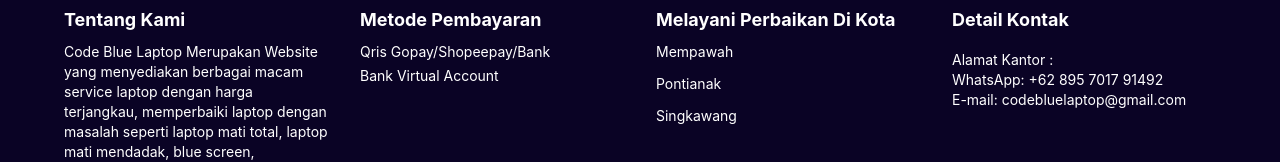
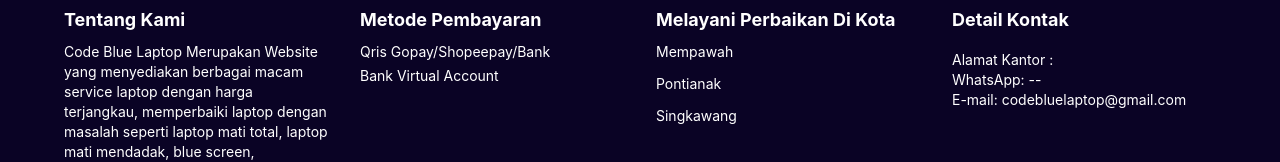
Before and after one commit to Sora-Aizawaa/Sora-Aizawaa-Code-Blue-Laptop_Web-Application, a React (Vite) app: page / in a window 1280 px wide. Shown: the part 1014-1176 px from the top of the page. Built offline with nearby package versions, Linux system fonts and the light colour scheme.

Commit message:
Update Footer.jsx

```diff
--- a/src/Component/Footer.jsx
+++ b/src/Component/Footer.jsx
@@ -89,7 +89,7 @@ export default function Footer() {
           <div>
             <h3 className="text-lg font-bold">Detail Kontak</h3>
             <p className="text-sm mt-4">Alamat Kantor :</p>
-            <p className="text-sm">WhatsApp: +62 895 7017 91492</p>
+            <p className="text-sm">WhatsApp: --</p>
             <p className="text-sm">E-mail: codebluelaptop@gmail.com</p>
             {/* <h3 className="text-lg font-bold mt-6">
               Melayani Perbaikan Laptop di Kota
```
